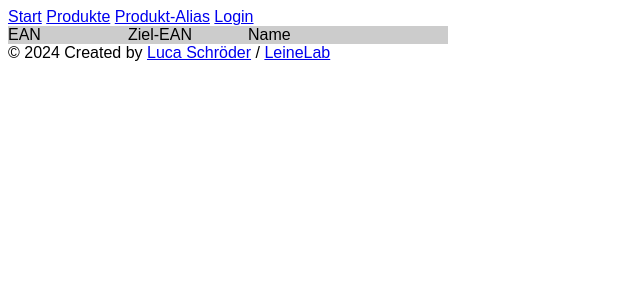
After one commit to LeineLab/NFCKasse, a Flask app: template templates/product_alias.html in a window 1280 px wide. The commit adds this page. Shown: the top 300 px of the page, without its empty margins (0-640 px from the left). Run offline with Flask 3, Linux system fonts and the light colour scheme; the template is opened without the code that fills it, so the values that code supplies are empty.

Commit message:
Add alias for EANs

```diff
--- a/kasse.py
+++ b/kasse.py
@@ -120,7 +120,7 @@ def ui():
 			if buttonLoop() != 1:
 				cancel = 1
 		else:
-			print(bc)
+			bc = db.getAlias(bc)
 			name, price = db.getProduct(bc)
 			if name is None:
 				topupval, isused = db.checkTopUp(bc)
--- a/server.py
+++ b/server.py
@@ -209,6 +209,26 @@ def page_products():
 		admin=isAdmin()
 	)
 
+@app.route('/product_alias', methods=['GET','POST'])
+def page_product__alias():
+	if request.method == 'POST':
+		if not isAdmin():
+			return redirect(url_for('login'))
+		if not isValidOTP():
+			return redirect(url_for('otp'))
+		elif 'target' in request.form:
+			try:
+				db.addProductAlias(request.form['ean'], request.form['target'], session['username'])
+			except Exception as e:
+				app.logger.critical(e)
+	products = db.getProducts()
+	product_alias = db.getProductAlias()
+	return render_template('product_alias.html',
+		products=products,
+		product_alias=product_alias,
+		admin=isAdmin()
+	)
+
 @app.route('/admin', methods=['GET','POST'])
 def page_admin():
 	if not isAdmin():
--- a/static/css/style.css
+++ b/static/css/style.css
@@ -28,6 +28,9 @@ input {
 .product .ean {
 	width: 120px;
 }
+.product .eanname {
+	width: 320px;
+}
 .product .ean input {
 	width: 110px;
 }
--- a/templates/base.html
+++ b/templates/base.html
@@ -10,6 +10,7 @@
 	<header>
 		<a href="/">Start</a>
 		<a href="/products">Produkte</a>
+		<a href="/product_alias">Produkt-Alias</a>
 {% if admin %}
 		<a href="/cards">Karten</a>
 		<a href="/topup">Aufladen</a>
--- /dev/null
+++ b/templates/product_alias.html
@@ -0,0 +1,39 @@
+{% extends "base.html" %}
+{% block title %}Produktalias{% endblock%}
+{% block content %}
+
+<div class="table">
+
+  <div class="product header row">
+    <div class="ean col">EAN</div>
+    <div class="ean col">Ziel-EAN</div>
+    <div class="name col">Name</div>
+{% if admin  %}
+    <div class="col">&nbsp;</div>
+{% endif %}
+  </div>
+
+{% for alias in product_alias %}
+  <div class="product row">
+    <div class="ean col">{{alias.ean}}</div>
+    <div class="ean col">{{alias.target}}</div>
+    <div class="name col">{{alias.name}}</div>
+{% if admin %}<div class="col">&nbsp;</div>{% endif %}
+  </div>
+{% endfor %}
+
+{% if admin %}
+  <form action="/product_alias" method="post" class="product row">
+    <div class="ean col"><input type="text" name="ean" /></div>
+    <div class="eanname col"><select name="target">
+{% for product in products %}
+      <option value="{{product.ean}}">{{product.name}} ({{product.ean}})</option>
+{% endfor %}
+    </select></div>
+    <div class="col"><input type="submit" value="Hinzufügen" /></div>
+  </form>
+{% endif %}
+
+</div>
+
+{% endblock%}
```
Also changed, not shown: database.py (+44 -0 lines), nfc_kasse.sql (+16 -0 lines).
